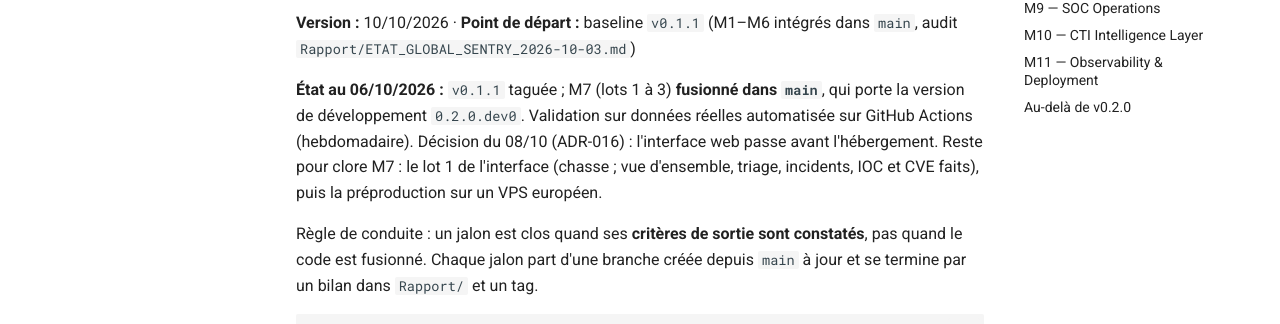
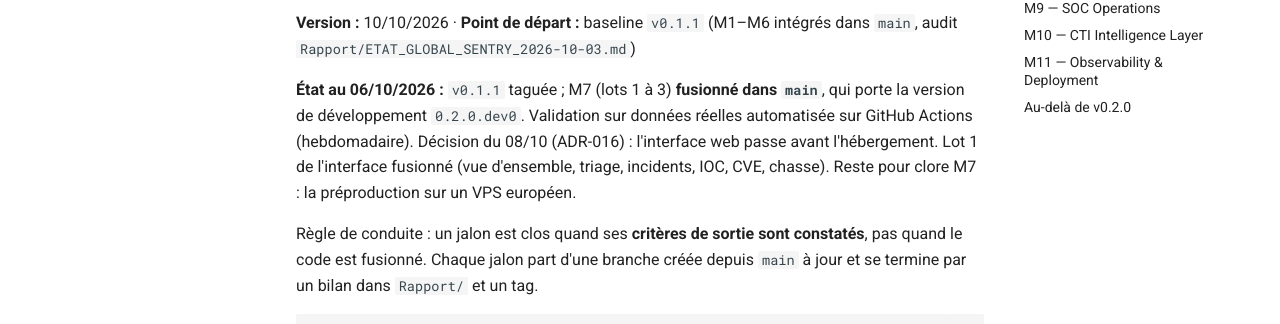
Before and after one commit to GodwillFoka/cyberillsec-illwatch, an MkDocs documentation site: the page built from docs/ROADMAP.md, in a window 1280 px wide and 1400 px high. Shown: the part 259-583 px from the top of the window. Built offline with MkDocs 1.6.1 and Material for MkDocs 9.7.7, drawn with Linux system fonts in a browser that asks for light colours; comment, search, counter and statistics services are not loaded; some of the changed text lies outside the part shown.

Commit message:
Docs : écran Chasse, lot 1 de l'interface complet
Co-Authored-By: Claude Opus 5.5 <noreply@anthropic.com>
Claude-Session: https://claude.ai/code/session_019mR9fmNeD2bahG2RQEiayh

```diff
--- a/docs/ROADMAP.md
+++ b/docs/ROADMAP.md
@@ -6,8 +6,8 @@ audit `Rapport/ETAT_GLOBAL_SENTRY_2026-10-03.md`)
 **État au 06/10/2026 :** `v0.1.1` taguée ; M7 (lots 1 à 3) **fusionné dans `main`**, qui porte
 la version de développement `0.2.0.dev0`. Validation sur données réelles automatisée sur GitHub
 Actions (hebdomadaire). Décision du 08/10 (ADR-016) : l'interface web passe avant l'hébergement.
-Reste pour clore M7 : le lot 1 de l'interface (chasse ; vue d'ensemble, triage, incidents, IOC
-et CVE faits), puis la préproduction sur un VPS européen.
+Lot 1 de l'interface fusionné (vue d'ensemble, triage, incidents, IOC, CVE, chasse). Reste pour
+clore M7 : la préproduction sur un VPS européen.
 
 Règle de conduite : un jalon est clos quand ses **critères de sortie sont constatés**, pas quand
 le code est fusionné. Chaque jalon part d'une branche créée depuis `main` à jour et se termine par
@@ -36,7 +36,7 @@ sont déjà automatisées par `scripts/scenario_soc.py` ; M8 à M10 ajoutent les
 | 1 ✅ codé, fusionné | Immuabilité étendue (`TRUNCATE`), journal d'audit append-only, `/ready` distinct de `/health`, en-têtes HTTP, identifiant de requête et erreurs JSON uniformes, verrouillage par couple compte/IP, ports Compose sur 127.0.0.1, contraintes de dépendances, sauvegarde/restauration | tests verts ; scénario 44/44 ; audit § 7 sans ✘ — **constaté en local le 03/10** (`Rapport/BILAN_M7_LOT1.md`) |
 | 2 ✅ codé, fusionné | Rôle PostgreSQL applicatif non propriétaire, rôle de migration séparé ; Redis avec mot de passe ; rotation de `SECRET_KEY` (clé courante + clé précédente) ; jetons de rafraîchissement révocables | test : le compte applicatif ne peut ni `ALTER` ni `DROP` — **constaté le 04/10** (`Rapport/BILAN_M7_LOT2.md`) |
 | 3 ✅ codé, fusionné | Reverse proxy TLS (Caddy), analyse d'image (Container Scanning GitLab), migrations en conteneur éphémère, entretien quotidien (sessions, EPSS) | `docker compose -f … -f docker-compose.prod.yml --profile full up` sur un VPS UE, note SSL Labs ≥ A — **TLS constaté en local le 04/10, VPS à faire** |
-| Interface 🟡 en cours (ADR-016) | Socle React + TypeScript, temps réel SSE, journal de collecte, séries temporelles ; écrans vue d'ensemble, triage, incidents, IOC, CVE (faits), chasse (à faire) | écrans du lot 1 utilisés sur Kali sur données réelles ; CI « Interface web » verte (GitHub et GitLab) |
+| Interface 🟡 en cours (ADR-016) | Socle React + TypeScript, temps réel SSE, journal de collecte, séries temporelles ; écrans vue d'ensemble, triage, incidents, IOC, CVE, chasse (lot 1 fusionné) | écrans du lot 1 utilisés sur Kali sur données réelles ; CI « Interface web » verte (GitHub et GitLab) |
 
 ## M8 — Detection & Correlation
 
```
Also changed, not shown: CHANGELOG.md (+8 -0 lines), Rapport/ETAT_AVANCEMENT.md (+8 -7 lines).
